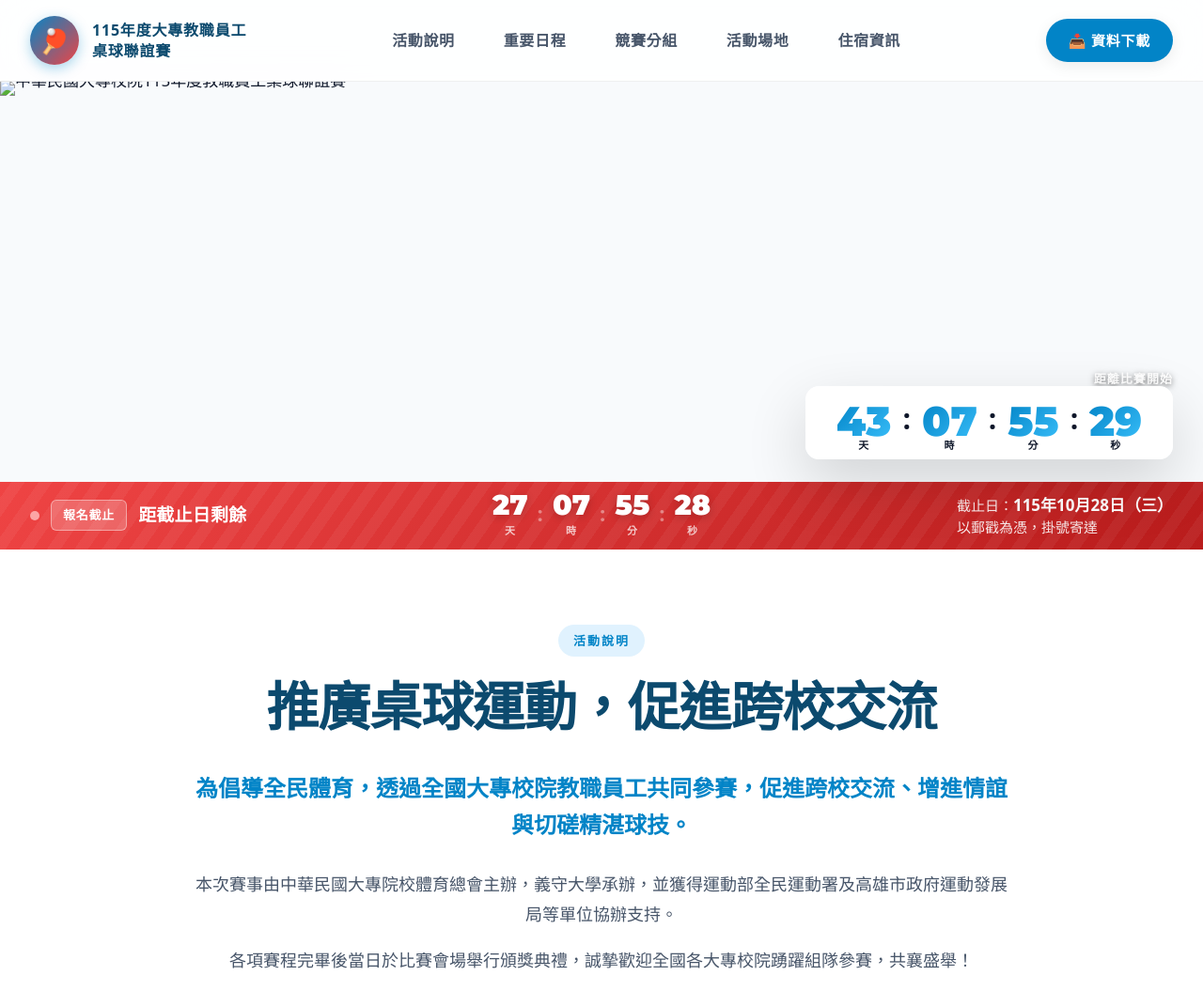
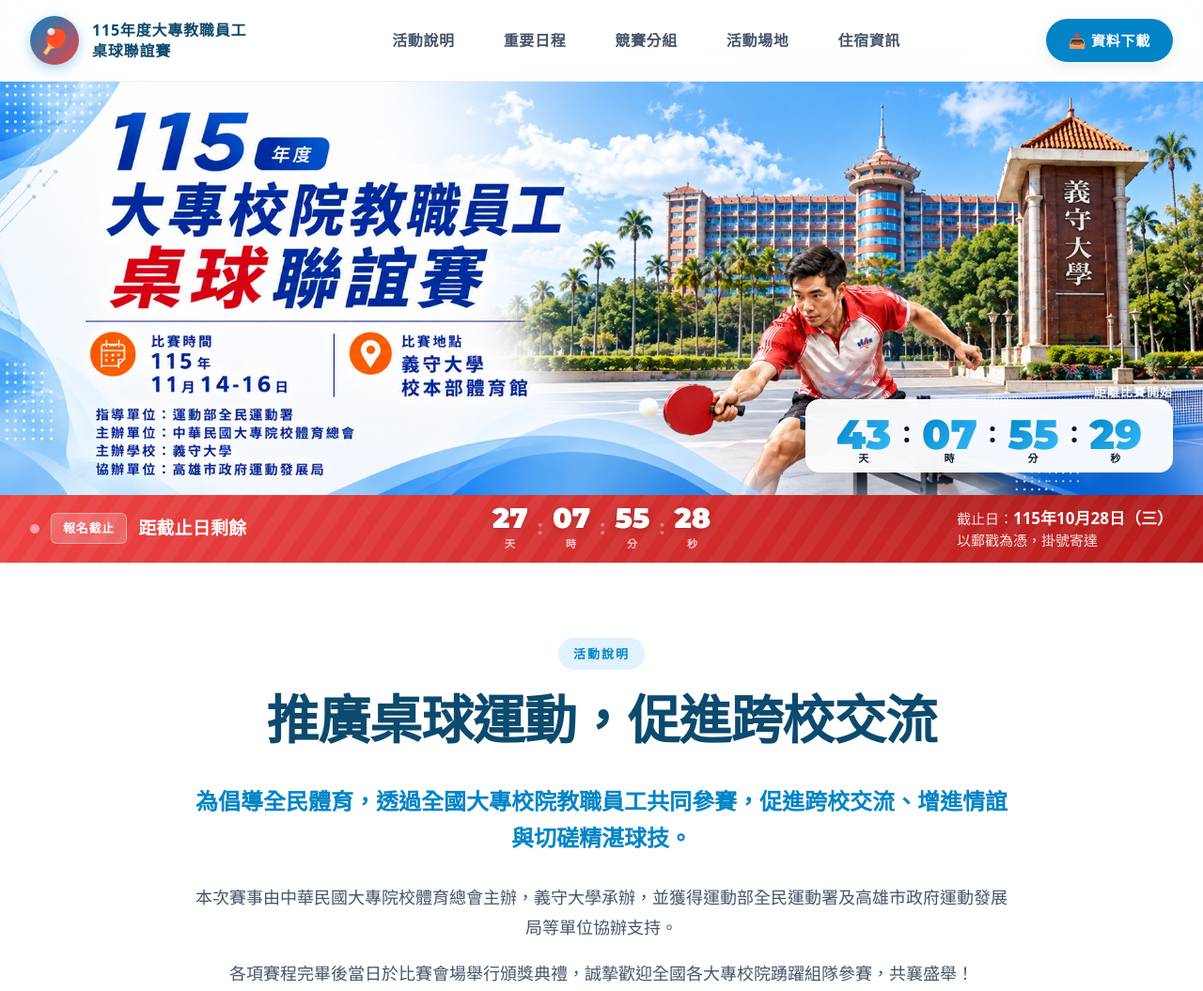
Before and after one commit to safuisu/ctufs115tt, a plain HTML site: page index.html in a window 1280 px wide. Shown: the top 1055 px of the page at 94% size. Drawn offline with Linux system fonts and the light colour scheme.

Commit message:
Add files via upload

```diff
--- a/index.html
+++ b/index.html
@@ -480,7 +480,7 @@ footer{background:var(--blue-deep);color:rgba(255,255,255,.7);font-size:var(--sm
 <!-- HERO -->
 <section id="hero">
   <div class="banner-wrap">
-    <img src="115 大專教職員桌球 網頁橫幅.jpg"
+    <img src="115001.jpg"
          alt="中華民國大專校院115年度教職員工桌球聯誼賽"
          width="1920" height="640">
 
```
